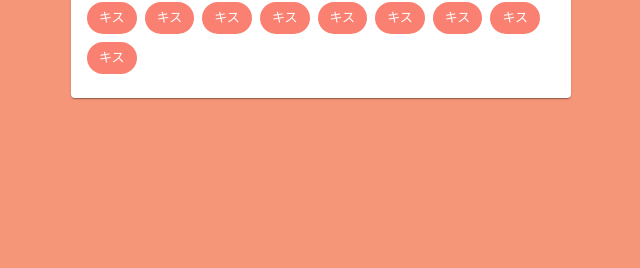
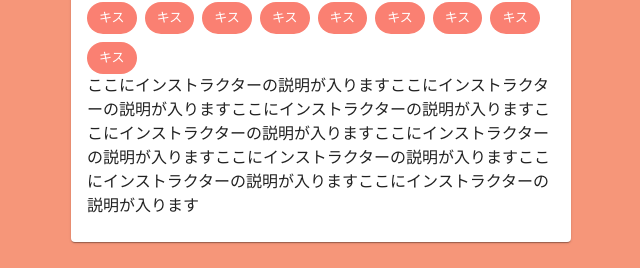
Before and after one commit to oiwa1108/culmino-copy, a Next.js app: page /instructor/1 in a window 1280 px wide. Shown: the part 477-745 px from the top of the page, without its empty margins (319-959 px from the left). Built offline with nearby package versions, Linux system fonts and the light colour scheme.

Commit message:
インストラクターの説明のエリアを追加

```diff
--- a/pages/instructor/[uid].tsx
+++ b/pages/instructor/[uid].tsx
@@ -97,6 +97,9 @@ export default function instructorProfile() {
           'キス',
           'キス',
         ])}
+        <Typography>
+          ここにインストラクターの説明が入りますここにインストラクターの説明が入りますここにインストラクターの説明が入りますここにインストラクターの説明が入りますここにインストラクターの説明が入りますここにインストラクターの説明が入りますここにインストラクターの説明が入りますここにインストラクターの説明が入ります
+        </Typography>
       </CardContent>
     </Card>
   );
```
